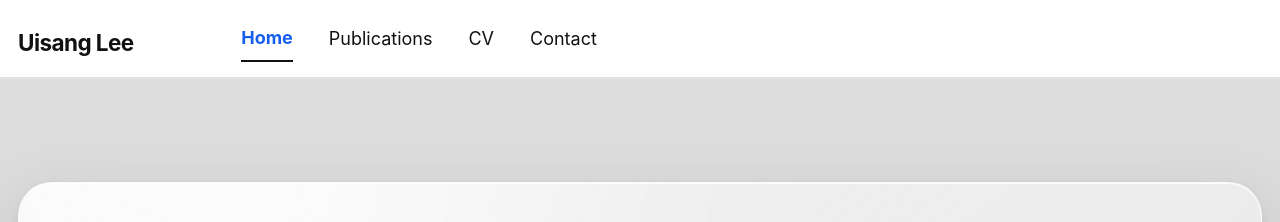
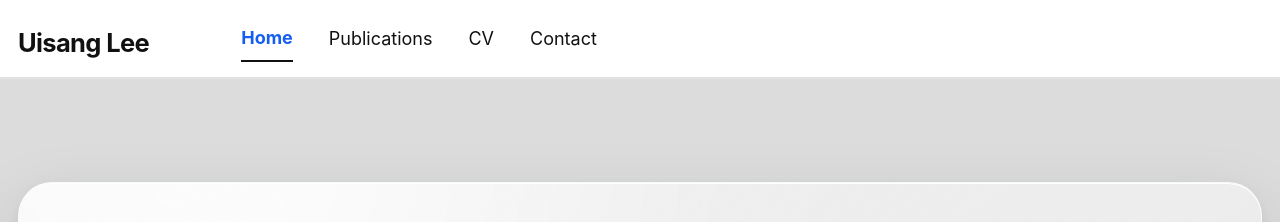
Before and after one commit to uisanglee/uisanglee.github.io, a Jekyll site: the page built from _pages/about.md, in a window 1280 px wide. Shown: the top 222 px of the page. Built offline with Jekyll 4.4.1, drawn with Linux system fonts in a browser that asks for light colours; a style sheet for code colours, icons or effects is not loaded.

Commit message:
Increase masthead brand size

```diff
--- a/_includes/head.html
+++ b/_includes/head.html
@@ -13,4 +13,4 @@
 </script>
 
 <!-- For all browsers -->
-<link rel="stylesheet" href="{{ base_path }}/assets/css/main.css?v=20261021-22">
+<link rel="stylesheet" href="{{ base_path }}/assets/css/main.css?v=20261021-23">
--- a/assets/css/main.scss
+++ b/assets/css/main.scss
@@ -66,7 +66,7 @@
 
 .masthead__menu-item--lg a {
   color: #272b31;
-  font-size: 1.25rem;
+  font-size: calc(1.25rem + 3px);
   font-weight: 750;
   letter-spacing: -.025em;
 }
@@ -371,7 +371,7 @@
     width: fit-content;
     margin: 0;
     padding: .12rem 0 .25rem;
-    font-size: .92rem;
+    font-size: calc(.92rem + 3px);
   }
   .brand-roulette-link {
     min-width: 5.9rem;
@@ -383,6 +383,9 @@
     margin: 0;
     padding: .32rem .08rem .28rem;
     font-size: clamp(.62rem, 2.8vw, .76rem);
+  }
+  .greedy-nav .visible-links .masthead__menu-item--lg a.brand-roulette-link {
+    font-size: calc(clamp(.62rem, 2.8vw, .76rem) + 3px);
   }
   .greedy-nav .visible-links a:before { height: 2px; }
 
```
